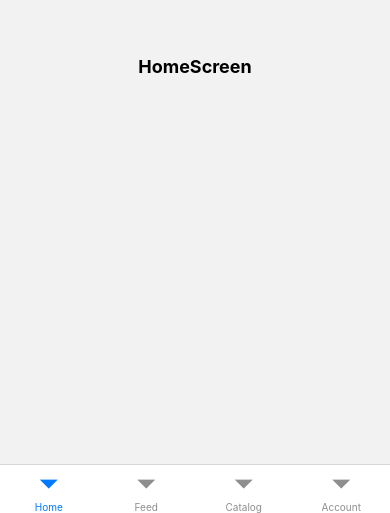
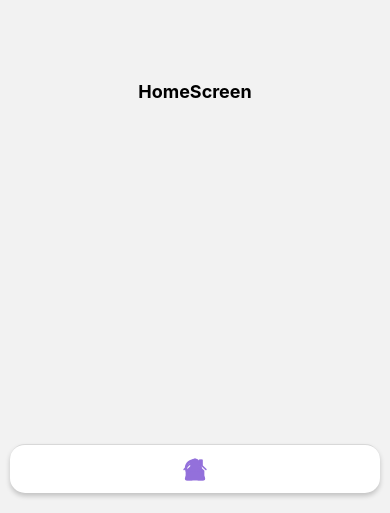
Before and after one commit to ORGANIZATION-PROMOFY/PROMHUB, a React Native app: screen /Main in a window 390 px wide. Shown: the part 331-844 px from the top of the page. Built offline with nearby package versions, Linux system fonts and the light colour scheme.

Commit message:
add icons

```diff
--- a/App.js
+++ b/App.js
@@ -9,7 +9,7 @@ const Stack = createStackNavigator();
 export default function App() {
   return (
     <NavigationContainer>
-      <Stack.Navigator headerMode='none'>
+      <Stack.Navigator screenOptions={{headerShown: false}}>
         <Stack.Screen name='Main' component={MainNavigator} />
       </Stack.Navigator>
     </NavigationContainer>
--- a/components/main/MainNavigator.js
+++ b/components/main/MainNavigator.js
@@ -1,5 +1,6 @@
 import * as React from 'react';
 import { StyleSheet, View, Text, Button } from 'react-native';
+import { Ionicons } from '@expo/vector-icons';
 import { createBottomTabNavigator } from '@react-navigation/bottom-tabs';
 
 const Tab = createBottomTabNavigator();
@@ -8,12 +9,6 @@ const Tab = createBottomTabNavigator();
 const HomeScreen = () => (
   <View style={styles.layout}>
     <Text style={styles.title}>HomeScreen</Text>
-  </View>
-)
-
-const FeedScreen = () => (
-  <View style={styles.layout}>
-    <Text style={styles.title}>FeedScreen</Text>
   </View>
 )
 
@@ -30,11 +25,44 @@ const AccountScreen = () => (
 )
 
 const MainNavigator = () => (
-  <Tab.Navigator>
-    <Tab.Screen name='Home' component={HomeScreen} options={{ headerShown: false }} />
-    <Tab.Screen name='Feed' component={FeedScreen} options={{ headerShown: false }} />
-    <Tab.Screen name='Catalog' component={CatalogScreen} options={{ headerShown: false }} />
-    <Tab.Screen name='Account' component={AccountScreen} options={{ headerShown: false }} />
+  <Tab.Navigator screenOptions={{
+    tabBarStyle: {
+      position: 'absolute',
+      bottom: 20,
+      left: 10,
+      right: 10,
+      borderRadius: 15,
+      shadowColor: "#000",
+      shadowOffset: {
+        width: 0,
+        height: 3,
+      },
+      shadowOpacity: 0.2,
+      shadowRadius: 5,
+      alignItems: 'center',
+      justifyContent: 'center',
+    },
+    tabBarShowLabel: false,
+  }}
+  >
+    <Tab.Screen name='Home' component={HomeScreen} options={{
+      headerShown: false,
+      tabBarIcon: () => (
+        <Ionicons name="home" size={25} color={'#9370DB'}/>
+      ),
+    }} />
+    <Tab.Screen name='Catalog' component={CatalogScreen} options={{
+      headerShown: false,
+      tabBarIcon: () => (
+        <Ionicons name="search" size={25} color={'#9370DB'}/>
+      ),
+    }} />
+    <Tab.Screen name='Account' component={AccountScreen} options={{
+      headerShown: false,
+      tabBarIcon: () => (
+        <Ionicons name="person" size={25} color={'#9370DB'}/>
+      ),
+    }} />
   </Tab.Navigator>
 )
 
--- a/package.json
+++ b/package.json
@@ -18,8 +18,10 @@
     "expo-status-bar": "~1.11.1",
     "react": "18.2.0",
     "react-native": "0.73.4",
+    "react-native-ionicons": "^4.6.5",
     "react-native-safe-area-context": "4.8.2",
-    "react-native-screens": "~3.29.0"
+    "react-native-screens": "~3.29.0",
+    "@expo/vector-icons": "^14.0.0"
   },
   "devDependencies": {
     "@babel/core": "^7.20.0"
```
Also changed, not shown: 1 other file (tests, documents, lock files or other folders).
